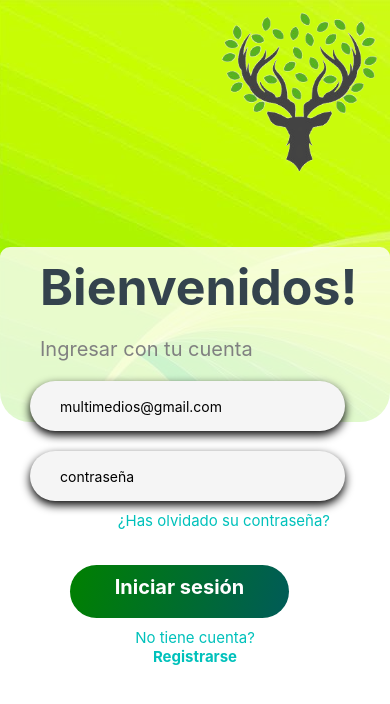
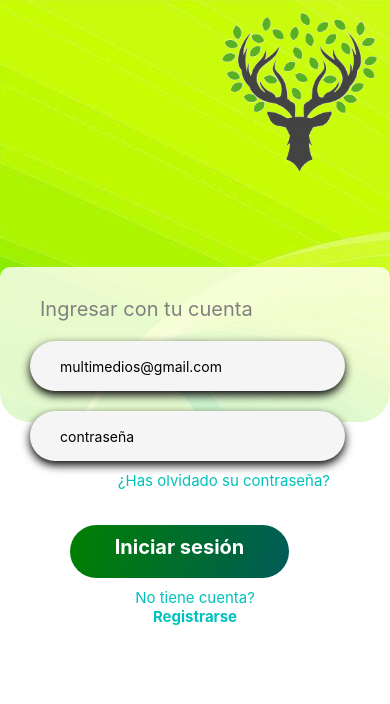
Before and after one commit to pitsix23/EcosystemsApp, a React Native app: screen /Login in a window 390 px wide. Shown: the top 704 px of the page. Built offline with nearby package versions, Linux system fonts and the light colour scheme.

Commit message:
corrección mensajes de bienvenida

```diff
--- a/Navigation/LoginScreen.js
+++ b/Navigation/LoginScreen.js
@@ -13,7 +13,6 @@ function LoginScreen({ navigation }) {
         </ImageBackground>
       </View>
       <View style={styles.formContainer}>
-        <Text style={styles.txtTitulo}>Bienvenidos!</Text>
         <Text style={styles.txtSubtitulo}>Ingresar con tu cuenta</Text>
         <TextInput placeholder='multimedios@gmail.com' style={styles.txtInput}></TextInput>
         <TextInput placeholder='contraseña' secureTextEntry={true} style={styles.txtInput}></TextInput>
@@ -73,14 +72,7 @@ const styles = StyleSheet.create({
     backgroundColor: 'rgba(255, 255, 255, 0.8)',
     borderRadius: 10,
     padding: 10,
-    marginTop: -175,
-  },
-  txtTitulo: {
-    fontSize: 50,
-    fontWeight: 'bold',
-    color: '#34434D',
-    textAlign: 'left',
-    paddingLeft: 30,
+    marginTop: -155,
   },
   txtSubtitulo: {
     fontSize: 20,
--- a/Navigation/SplashScreen.js
+++ b/Navigation/SplashScreen.js
@@ -5,7 +5,7 @@ function SplashScreen() {
   return (
     <View style={styles.splashContainer}>
       <Image source={require('../images/logo_1.png')} style={styles.splashImage} />
-      <Text style={styles.splashText}>Loading...</Text>
+      <Text style={styles.splashText}>Bienvenido...</Text>
     </View>
   );
 }
```
